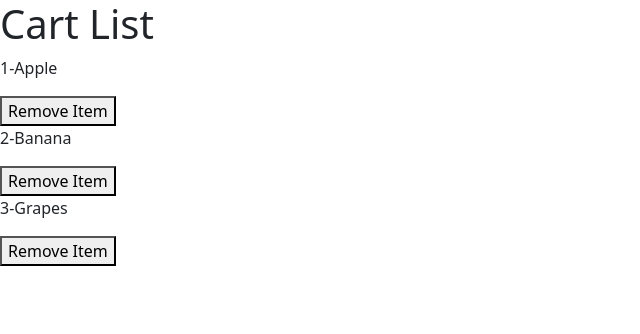
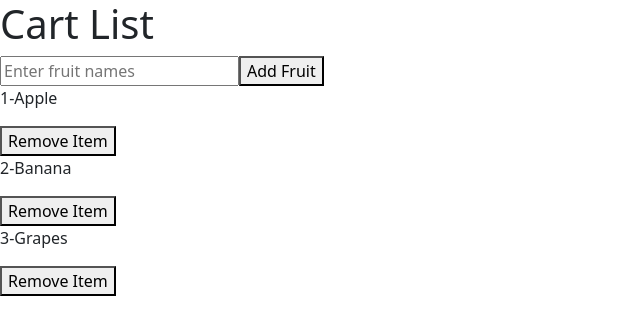
Before and after one commit to KethraPackiamB/React_Concepts, a React (Create React App) app: page / in a window 1280 px wide. Shown: the top 334 px of the page, without its empty margins (0-640 px from the left). Built offline with nearby package versions, Linux system fonts and the light colour scheme.

Commit message:
Practiced ContextAPI and useReduser

```diff
--- a/src/ContextAPIwithUseReduser/CartContext.jsx
+++ b/src/ContextAPIwithUseReduser/CartContext.jsx
@@ -9,7 +9,7 @@ const cartReduser = (state,action) => {
             break;
 
         case "REMOVE_ITEM" :
-            return state.filter((item)=>item.id !== action.payload.id)
+           return state.filter(item => item.id !== action.payload.id);
             break;
 
         default:
@@ -26,6 +26,7 @@ export const CartProvider = ({children}) => {
         {id : "3" , name : "Grapes"}
     ]);
 
+    console.log(cart);
     return(
         <CartContext.Provider value={{cart, dispatch}}>
             {children}
--- a/src/ContextAPIwithUseReduser/CartItemRemove.jsx
+++ b/src/ContextAPIwithUseReduser/CartItemRemove.jsx
@@ -8,7 +8,7 @@ const CartItemRemove = ({item}) => {
     return(
         <div>
             <p>{item.id}-{item.name}</p>
-            <button onClick={()=>dispatch({type : "REMOVE_ITEM", layout : item})}>Remove Item</button>
+            <button onClick={()=>dispatch({type : "REMOVE_ITEM", payload : item})}>Remove Item</button>
 
         </div>
     )
--- a/src/ContextAPIwithUseReduser/CartList.jsx
+++ b/src/ContextAPIwithUseReduser/CartList.jsx
@@ -1,15 +1,21 @@
-import { useContext } from "react";
+import { useContext, useState } from "react";
 import { CartContext } from "./CartContext";
 import CartItemRemove from "./CartItemRemove";
 
 const CartList = () => {
 
-    const {cart} = useContext(CartContext);
+    const {cart,dispatch} = useContext(CartContext);
+    const [input, setInput] = useState("")
 
     return(
         <div>
             <h1>Cart List</h1>
-            {cart.map((item)=> <CartItemRemove item={item}/>)}
+            <input type="text"  placeholder="Enter fruit names" value={input} onChange={(e)=>setInput(e.target.value)}/>
+            <button onClick={()=>dispatch(
+                {type : "ADD_ITEM",
+                payload : {id : cart.length+1 , name: input}
+                })}>Add Fruit</button>
+            {cart.map((item)=><CartItemRemove item={item}/>)}
         </div>
     )
 }
```
